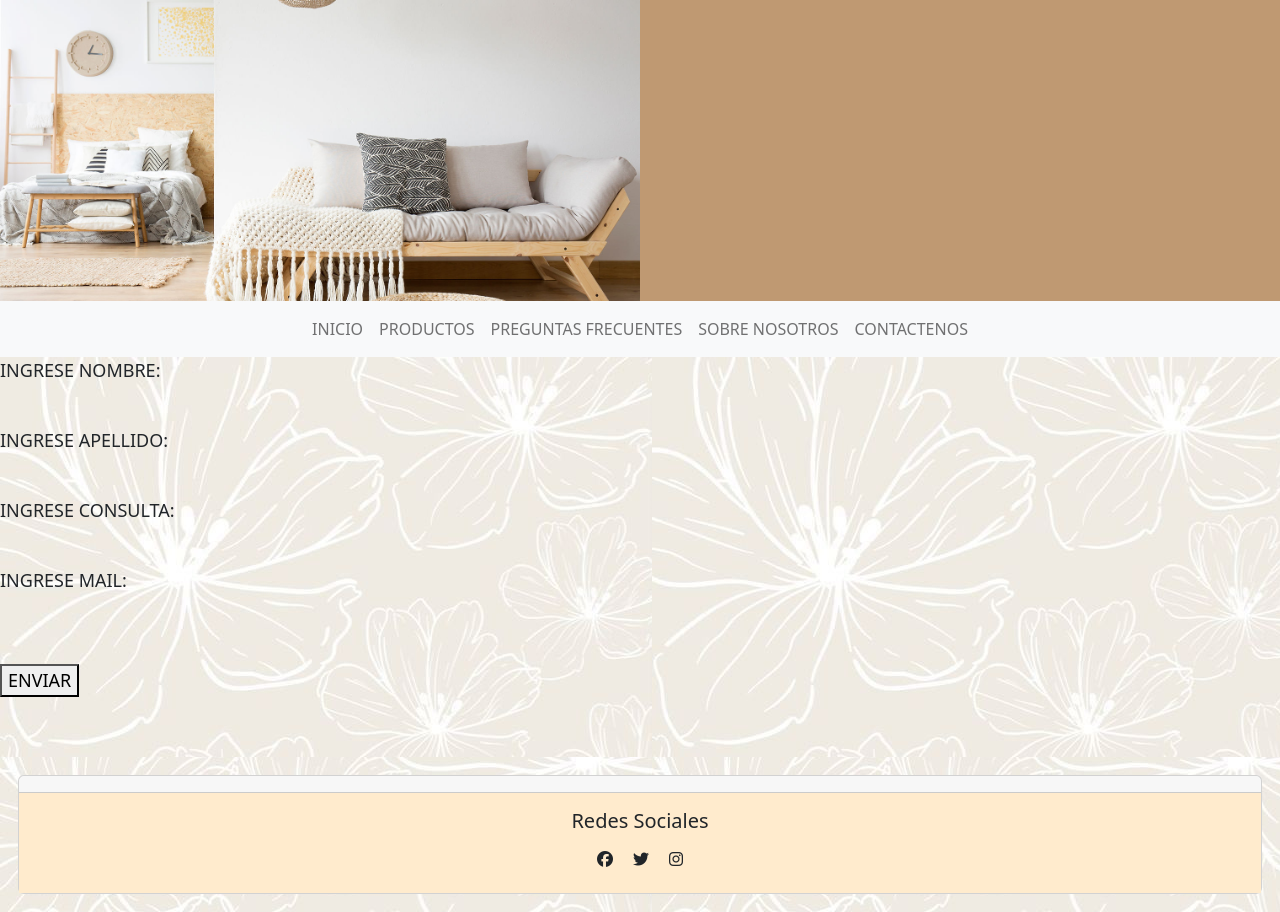
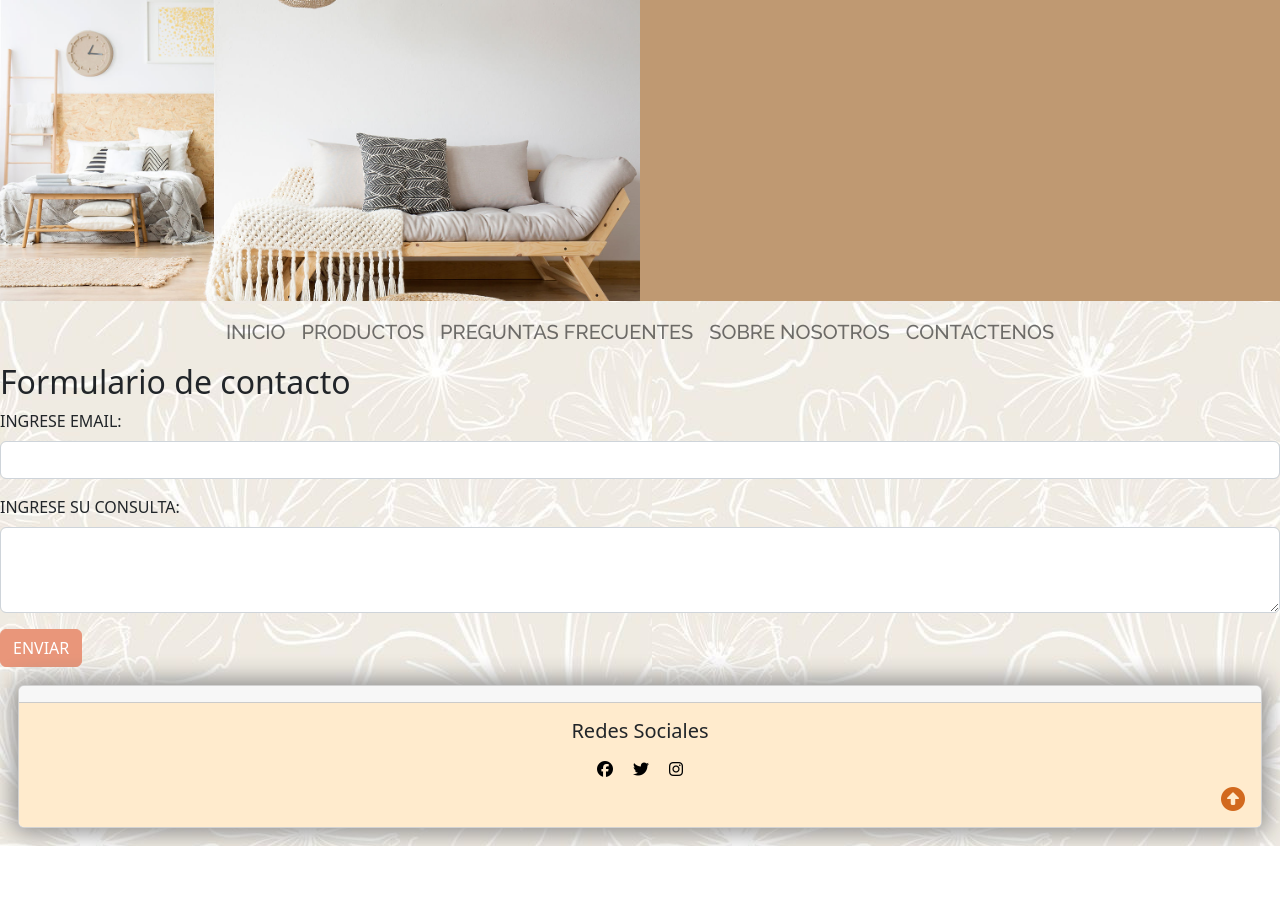
Before and after one commit to pskocir/zhomeanddeco-bootstrap, a plain HTML site: page pages/contactenos.html in a window 1280 px wide. After the commit the page ends 846 px from the top, so only its background shows below. Drawn offline with nearby package versions, Linux system fonts and the light colour scheme.

Commit message:
Modificando Bootstrap y agregando animaciones

```diff
--- a/css/style.css
+++ b/css/style.css
@@ -1,5 +1,12 @@
+* {
+    margin: 0;
+    padding: 0;
+    -webkit-box-sizing: border-box;
+    box-sizing: border-box;
+    scroll-behavior: smooth;
+}
+
 body {
-
     background-image: url('../images/background-image.jpeg');
 }
 
@@ -8,7 +15,7 @@ main {
 }
 
 
-/* HEADER*/
+/*############## HEADER ##############*/
 
 .container_header-img {
     display: flex;
@@ -19,24 +26,23 @@ main {
     width: 50%;
 }
 
-.navbar-nav {
-    font-size: 16px;
+.navbar-mod {
+    font-size: 20px;
+    font-family: 'Raleway', sans-serif;
+}
+
+/*############## FIN HEADER ##############*/
+
+.card-body {
+    background-color: blanchedalmond;
 
 }
 
-
-
-/* HEADER*/
-
-.carru {
-
-    height: 400px;
-    width: 400px;
-}
-
-
-.card-body {
-    background-color: blanchedalmond;
+.card {
+    -webkit-box-shadow: 0px 0px 24px 4px rgba(135, 135, 135, 1);
+    -moz-box-shadow: 0px 0px 24px 4px rgba(135, 135, 135, 1);
+    box-shadow: 0px 0px 24px 4px rgba(135, 135, 135, 1);
+    overflow: hidden;
 }
 
 
@@ -48,10 +54,11 @@ main {
     justify-content: center;
 }
 
+.btn-primary:hover {
+    background-image: white !important;
+}
 
 .img-descuentos {
-
-
     height: 350px;
     width: 350px;
 }
@@ -59,18 +66,10 @@ main {
 .img_container-descuentos {
 
     padding: 20px;
-    display: flex;
-    justify-content: center;
+
+
 }
 
-.p-descuentos {
-
-    display: flex;
-    flex-direction: column;
-    justify-content: center;
-    height: 100%;
-    text-align: center;
-}
 
 /* PRODUCTOS */
 
@@ -85,6 +84,8 @@ main {
     margin: 18px;
 }
 
+/*############## FOOTER ##############*/
+
 .footer_socialmedia {
     display: flex;
     justify-content: center;
@@ -95,6 +96,36 @@ main {
 
     padding: 10px;
 }
+
+.fa-brands {
+    color: black;
+}
+
+.btn-goup {
+    display: flex;
+    justify-content: right;
+    text-decoration: none;
+}
+
+.fa-solid {
+    color: chocolate;
+
+}
+
+.fa-solid:hover {
+    color: gray;
+    transition: 0.3s;
+}
+
+.fa-brands:hover {
+    color: gray;
+    transition: 0.3s;
+}
+
+
+
+/*############## FIN FOOTER ##############*/
+
 
 /* PREGUNTAS FRECUENTES */
 
@@ -198,5 +229,13 @@ main {
         line-height: 33px;
     }
 
+    .p-descuentos {
+        border-style: none;
+    }
+
+    .img-hidden {
+        display: none;
+    }
+
 
 }
--- a/pages/contactenos.html
+++ b/pages/contactenos.html
@@ -15,8 +15,10 @@
     rel="stylesheet">
   <link href="https://cdn.jsdelivr.net/npm/bootstrap@5.2.1/dist/css/bootstrap.min.css" rel="stylesheet"
     integrity="sha384-iYQeCzEYFbKjA/T2uDLTpkwGzCiq6soy8tYaI1GyVh/UjpbCx/TYkiZhlZB6+fzT" crossorigin="anonymous">
+  <link href="https://fonts.googleapis.com/css2?family=Dancing+Script:wght@400;600&display=swap" rel="stylesheet">
   <link rel="stylesheet" href="../css/style.css">
   <title>Z Home & Deco</title>
+  <link rel="icon" href="../images/favicon_zhome.jpg">
 </head>
 
 <body>
@@ -25,31 +27,32 @@
       <img class="img_header" src="../images/logo_header.jpg" class="img-fluid" alt="...">
       <img class="img_header" src="../images/logo_imagen.jpg" class="img-fluid" alt="...">
     </div>
-    <nav class="navbar navbar-expand-lg bg-light">
+    <nav class="navbar navbar-expand-lg navbar-mod">
       <div class="container-fluid">
-
         <button class="navbar-toggler" type="button" data-bs-toggle="collapse" data-bs-target="#navbarSupportedContent"
           aria-controls="navbarSupportedContent" aria-expanded="false" aria-label="Toggle navigation">
           <span class="navbar-toggler-icon"></span>
         </button>
         <div class="collapse navbar-collapse" id="navbarSupportedContent">
           <ul class="navbar-nav mx-auto mb-2 mb-lg-0 nav-style">
+
             <li class="nav-item">
-              <a class="nav-link" aria-current="page" href="../index.html">INICIO</a>
+              <a class="nav-link nav-hover" aria-current="page" href="../index.html">INICIO</a>
             </li>
             <li class="nav-item">
-              <a class="nav-link" aria-current="page" href="../pages/productos.html">PRODUCTOS</a>
+              <a class="nav-link nav-hover" aria-current="page" href="../pages/productos.html">PRODUCTOS</a>
             </li>
             <li class="nav-item">
-              <a class="nav-link" aria-current="page" href="../pages/preguntasfrecuentes.html">PREGUNTAS
+              <a class="nav-link nav-hover" aria-current="page" href="../pages/preguntasfrecuentes.html">PREGUNTAS
                 FRECUENTES</a>
             </li>
 
             <li class="nav-item">
-              <a class="nav-link" aria-current="page" href="../pages/sobrenosotros.html">SOBRE NOSOTROS</a>
+              <a class="nav-link nav-hover" aria-current="page" href="../pages/sobrenosotros.html">SOBRE
+                NOSOTROS</a>
             </li>
             <li class="nav-item">
-              <a class="nav-link" aria-current="page" href="../pages/contactenos.html">CONTACTENOS</a>
+              <a class="nav-link nav-hover" aria-current="page" href="../pages/contactenos.html">CONTACTENOS</a>
             </li>
           </ul>
 
@@ -59,17 +62,20 @@
 
 
   </header>
-  <div class="formulario_contacto">
+  <form>
 
-    <div class="formulario_contacto-centrado">
-      <p>INGRESE NOMBRE: </p><br>
-      <p>INGRESE APELLIDO: </p><br>
-      <p>INGRESE CONSULTA: </p><br>
-      <p>INGRESE MAIL: </p><br><br>
-      <button>ENVIAR</button>
+    <div class="mb-3">
+      <h2>Formulario de contacto</h2>
+      <label for="exampleFormControlInput1" class="form-label">INGRESE EMAIL:</label>
+      <input type="email" class="form-control" id="exampleFormControlInput1">
     </div>
+    <div class="mb-3">
+      <label for="exampleFormControlTextarea1" class="form-label">INGRESE SU CONSULTA:</label>
+      <textarea class="form-control" id="exampleFormControlTextarea1" rows="3"></textarea>
+    </div>
+    <button type="submit" class="btn btn-primary">ENVIAR</button>
 
-  </div>
+
 
     <footer>
       <div class="card">
@@ -79,9 +85,12 @@
         <div class="card-body">
           <h5 class="card-title">Redes Sociales</h5>
           <div class="footer_socialmedia">
-          <i class="fa-brands fa-facebook"></i>
-          <i class="fa-brands fa-twitter"></i>
-          <i class="fa-brands fa-instagram"></i>
+            <a href="https://www.facebook.com"><i class="fa-brands fa-facebook"></i></a>
+            <a href="https://www.twitter.com"><i class="fa-brands fa-twitter"></i></a>
+            <a href="https://www.instagram.com"><i class="fa-brands fa-instagram"></i></a>
+          </div>
+          <div class="btn-goup">
+            <a href="#"> <i class="fa-solid fa-circle-up fa-xl"></i></a>
           </div>
 
         </div>
```
Also changed, not shown: index.html (+27 -54 lines), pages/preguntasfrecuentes.html (+18 -10 lines), pages/productos.html (+16 -10 lines), pages/sobrenosotros.html (+16 -10 lines), images/20off_responsive.png, images/20off_responsive_1.jpg (deleted), images/envio_a_todo_el_pais.jpg (added), images/truck.jpg (deleted). Lines whose indentation alone changed are shown as unchanged.
